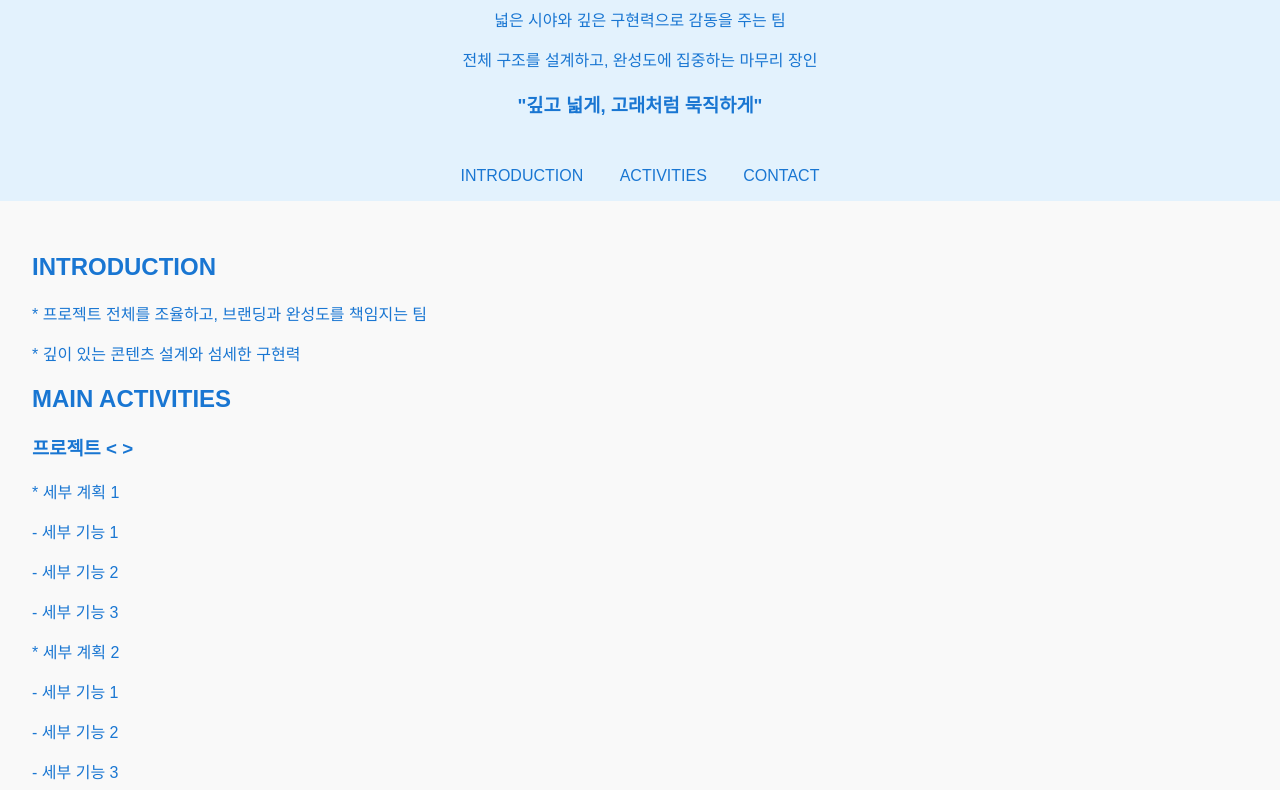
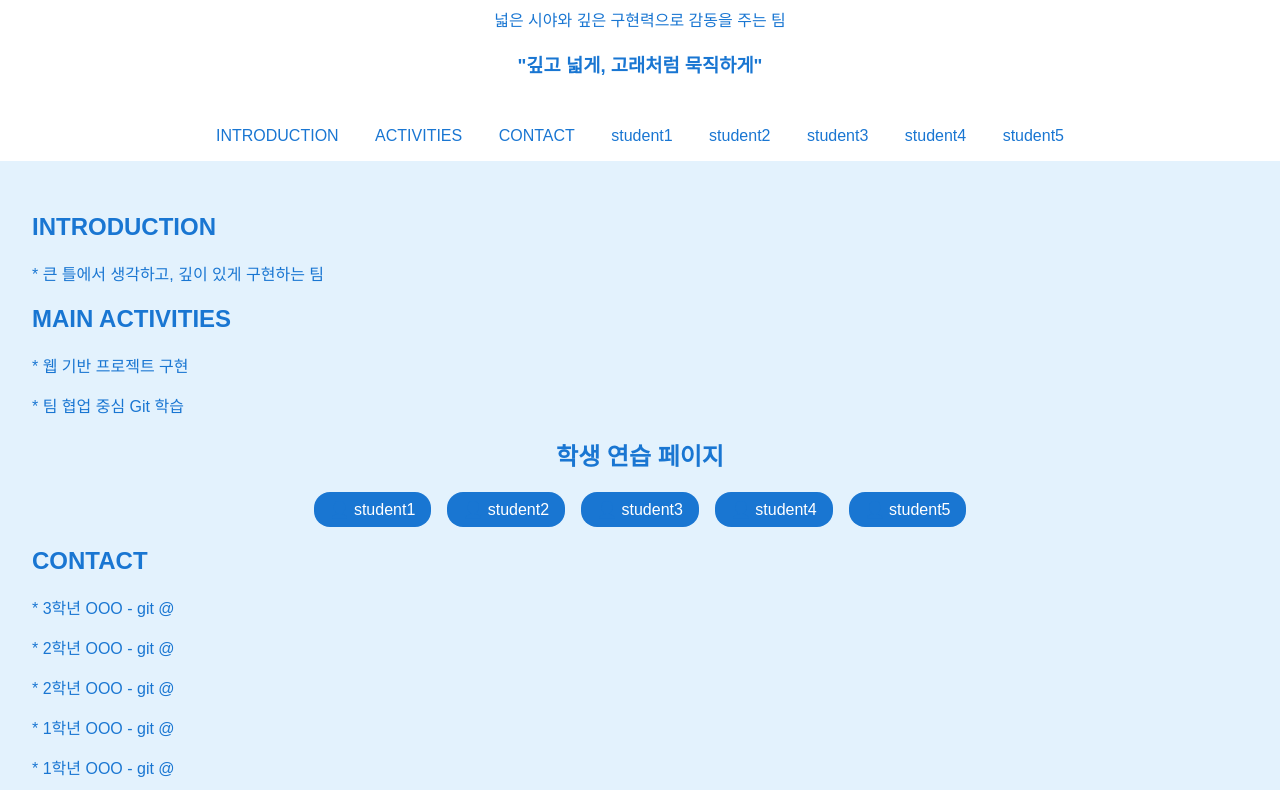
Before and after one commit to yeongwon-0808/2025-SM-CODE-WHALE, a plain HTML site: page index.html in a window 1280 px wide. Shown: the part 89-879 px from the top of the page. Drawn offline with Linux system fonts and the light colour scheme.

Commit message:
Add files via upload

```diff
--- a/assets/css/style.css
+++ b/assets/css/style.css
@@ -1,4 +1,45 @@
-body { font-family: sans-serif; margin: 0; padding: 0; background: #f9f9f9; color: #1976D2; }
-header, nav, footer { padding: 1rem; background-color: #E3F2FD; color: #1976D2; text-align: center; }
-nav a { margin: 0 1rem; color: #1976D2; text-decoration: none; }
-main { padding: 2rem; }
+body {
+  font-family: sans-serif;
+  margin: 0;
+  padding: 0;
+  background: #E3F2FD;
+  color: #1976D2;
+}
+header, nav, footer {
+  padding: 1rem;
+  background-color: #FFFFFF;
+  color: #1976D2;
+  text-align: center;
+}
+nav a {
+  margin: 0 1rem;
+  color: #1976D2;
+  text-decoration: none;
+}
+main {
+  padding: 2rem;
+}
+#practice h2 {
+  text-align: center;
+}
+.student-links {
+  display: flex;
+  flex-wrap: wrap;
+  gap: 1rem;
+  list-style: none;
+  padding: 0;
+  margin-top: 1rem;
+  justify-content: center;
+}
+.student-links li a {
+  display: inline-block;
+  padding: 0.5rem 1rem;
+  background-color: #1976D2;
+  color: white;
+  border-radius: 1rem;
+  text-decoration: none;
+  transition: background-color 0.3s;
+}
+.student-links li a:hover {
+  background-color: #0D47A1;
+}
--- a/index.html
+++ b/index.html
@@ -10,31 +10,37 @@
   <header>
     <h1>CODE WHALE</h1>
     <p>넓은 시야와 깊은 구현력으로 감동을 주는 팀</p>
-    <p>전체 구조를 설계하고, 완성도에 집중하는 마무리 장인</p>
     <h3>"깊고 넓게, 고래처럼 묵직하게"</h3>
   </header>
   <nav>
     <a href="#about">INTRODUCTION</a>
     <a href="#activities">ACTIVITIES</a>
     <a href="#contact">CONTACT</a>
+    <a href="/2025-SM-CODE-WHALE/students/student1/">student1</a>
+    <a href="/2025-SM-CODE-WHALE/students/student2/">student2</a>
+    <a href="/2025-SM-CODE-WHALE/students/student3/">student3</a>
+    <a href="/2025-SM-CODE-WHALE/students/student4/">student4</a>
+    <a href="/2025-SM-CODE-WHALE/students/student5/">student5</a>
   </nav>
   <main>
     <section id="about">
       <h2>INTRODUCTION</h2>
-      <p>* 프로젝트 전체를 조율하고, 브랜딩과 완성도를 책임지는 팀</p>
-      <p>* 깊이 있는 콘텐츠 설계와 섬세한 구현력</p>
+      <p>* 큰 틀에서 생각하고, 깊이 있게 구현하는 팀</p>
     </section>
     <section id="activities">
       <h2>MAIN ACTIVITIES</h2>
-      <h3>프로젝트 < ></h3>
-      <p>* 세부 계획 1</p>
-      <p>  - 세부 기능 1</p>
-      <p>  - 세부 기능 2</p>
-      <p>  - 세부 기능 3</p>
-      <p>* 세부 계획 2</p>
-      <p>  - 세부 기능 1</p>
-      <p>  - 세부 기능 2</p>
-      <p>  - 세부 기능 3</p>
+      <p>* 웹 기반 프로젝트 구현</p>
+      <p>* 팀 협업 중심 Git 학습</p>
+    </section>
+    <section id="practice">
+      <h2>학생 연습 페이지</h2>
+      <ul class="student-links">
+        <li><a href="/2025-SM-CODE-WHALE/students/student1/">👤 student1</a></li>
+        <li><a href="/2025-SM-CODE-WHALE/students/student2/">👤 student2</a></li>
+        <li><a href="/2025-SM-CODE-WHALE/students/student3/">👤 student3</a></li>
+        <li><a href="/2025-SM-CODE-WHALE/students/student4/">👤 student4</a></li>
+        <li><a href="/2025-SM-CODE-WHALE/students/student5/">👤 student5</a></li>
+      </ul>
     </section>
     <section id="contact">
       <h2>CONTACT</h2>
--- /dev/null
+++ b/students/student1/style.css
@@ -0,0 +1 @@
+body { font-family: sans-serif; padding: 2rem; background-color: #f0f8ff; }
--- /dev/null
+++ b/students/student2/style.css
@@ -0,0 +1 @@
+body { font-family: sans-serif; padding: 2rem; background-color: #f0f8ff; }
--- /dev/null
+++ b/students/student3/style.css
@@ -0,0 +1 @@
+body { font-family: sans-serif; padding: 2rem; background-color: #f0f8ff; }
--- /dev/null
+++ b/students/student4/style.css
@@ -0,0 +1 @@
+body { font-family: sans-serif; padding: 2rem; background-color: #f0f8ff; }
--- /dev/null
+++ b/students/student5/style.css
@@ -0,0 +1 @@
+body { font-family: sans-serif; padding: 2rem; background-color: #f0f8ff; }
```
Also changed, not shown: students/student1/index.html (added, +1 -0 lines), students/student2/index.html (added, +1 -0 lines), students/student3/index.html (added, +1 -0 lines), students/student4/index.html (added, +1 -0 lines), students/student5/index.html (added, +1 -0 lines), 1 other file.
